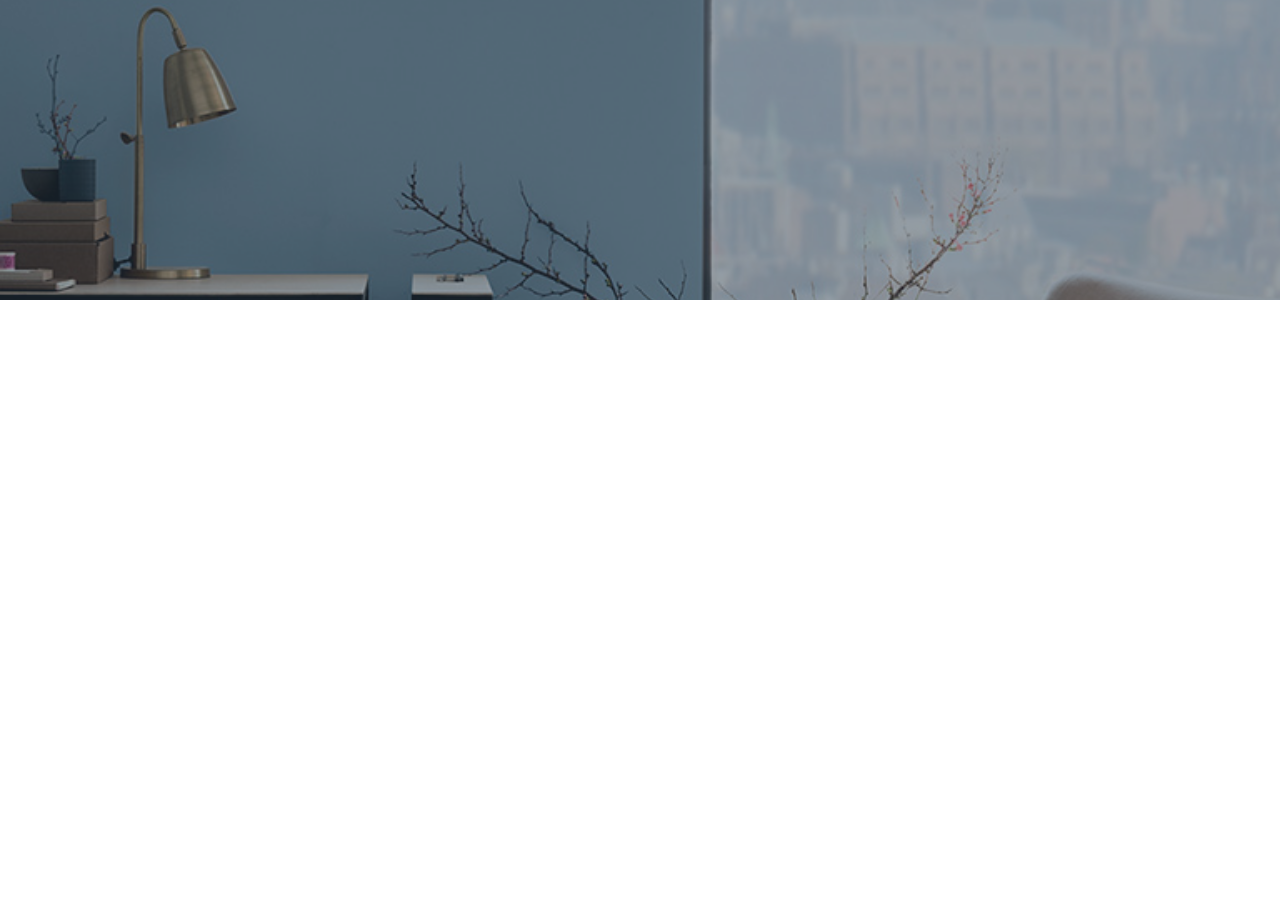
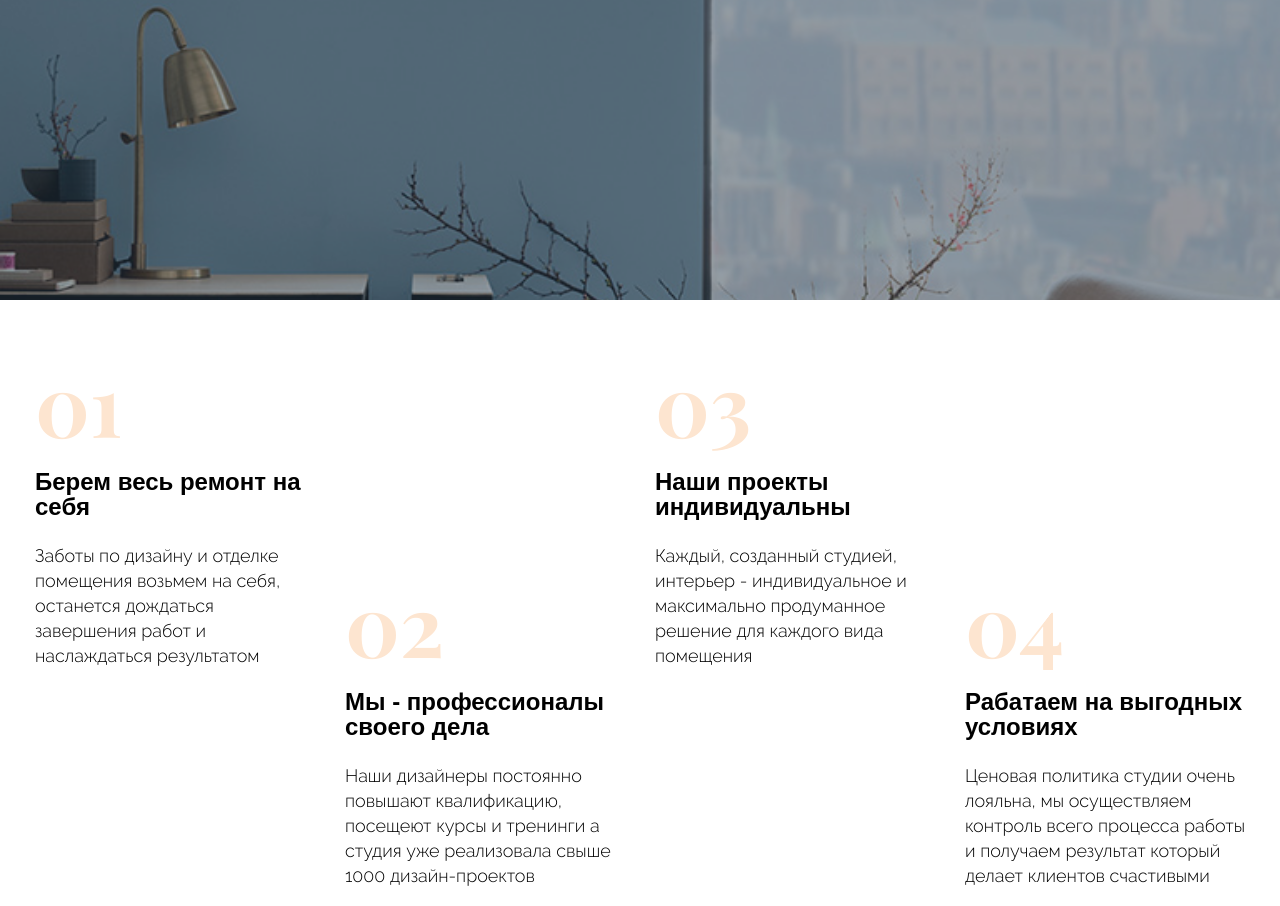
Before and after one commit to Ostin63/adaptive-brume, a website: page source/index.html in a window 1280 px wide. Shown: the part 812-1718 px from the top of the page. Before the commit the page ends 1112 px from the top, so only its background shows below. Drawn offline with nearby package versions, Linux system fonts and the light colour scheme; files that its build step writes are made by us from their sources; files whose address does not match are found by name; a web font is replaced by a local one.

Commit message:
Добавил стили для advantages

```diff
--- a/source/index.html
+++ b/source/index.html
@@ -143,7 +143,7 @@
       <span class="visually-hidden">Закрыть меню</span>
     </button>
   </div>
-  <!--<main>
+  <main>
     <h1 class="visually-hidden">Студия дизайн интерьеров "BRUME interior"</h1>
     <section class="advantages" id="section-2">
       <h2 class="visually-hidden">Преимущества</h2>
@@ -174,7 +174,7 @@
         </li>
       </ol>
     </section>
-    <section class="portfolio">
+    <!--<section class="portfolio">
       <h2 class="portfolio__text" id="section-3">Портфолио</h2>
       <div class="portfolio__block">
         <div class="portfolio__control">
@@ -422,9 +422,9 @@
           </div>
         </li>
       </ul>
-    </section>
+    </section>-->
   </main>
-  <footer class="footer" id="section-6" style="background: #d0d0d0;">
+  <!--<footer class="footer" id="section-6" style="background: #d0d0d0;">
     <div class="main_footer__menu">
       <p class="text">BRUME interior, 2017 <span class="dog">@</span></p>
       <a class="logotype">
--- /dev/null
+++ b/source/sass/blocks/advantages.scss
@@ -0,0 +1,83 @@
+.advantages {
+  padding-top: 30px;
+  background: var(--basic-white);
+
+  @media (min-width: $tablet-width) {
+    padding-top: 60px;
+  }
+
+  @media (min-width: $desktop-width) {
+    padding-top: 100px;
+    display: grid;
+    grid-template-columns: 1fr 1163px 1fr;
+  }
+}
+
+.advantages__list {
+  margin: 0;
+  padding: 0;
+  list-style: none;
+  counter-reset: list1;
+  display: grid;
+  grid-template-columns: 13px 1fr 13px;
+
+  @media (min-width: $tablet-width) {
+    min-width: 700px;
+    margin: 0 auto;
+    padding: 0 35px;
+    display: flex;
+    flex-wrap: wrap;
+    justify-content: space-between;
+  }
+
+  @media (min-width: $desktop-width) {
+    margin: 0;
+    padding: 0;
+    grid-column: 2 / -2;
+  }
+}
+
+.advantages__item {
+  width: 280px;
+  grid-column: 2 / -2;
+
+  &::before {
+    counter-increment: list1;
+    content: "0"counter(list1) "";
+    font-size: 85px;
+    line-height: 85px;
+    font-family: $font-playfair;
+    color: var(--yellow-ligth);
+  }
+
+  &:nth-child(2n) {
+    margin-left: auto;
+
+    @media (min-width: $tablet-width) {
+      margin: 0;
+      margin-top: 220px;
+    }
+
+    @media (min-width: $tablet-width-onli) {
+      margin-top: 0;
+    }
+
+    @media (min-width: $desktop-width-onli) {
+      margin-top: 220px;
+    }
+  }
+}
+
+.advantages__item-title {
+  font-size: 24px;
+  line-height: 25px;
+  font-weight: 600;
+  font-family: $font-raleway;
+}
+
+.advantages__item-text {
+  font-size: 18px;
+  line-height: 25px;
+  font-weight: 300;
+  font-family: $font-raleway;
+}
--- a/source/sass/blocks/modal.scss
+++ b/source/sass/blocks/modal.scss
@@ -144,7 +144,7 @@
   order: 0;
 
   &:hover {
-    opacity: 0.5;
+    opacity: 0.3;
   }
 
   @media (min-width: $tablet-width) {
@@ -155,10 +155,6 @@
 
   @media (min-width: $desktop-width) {
     opacity: 0.5;
-
-    &:hover {
-      opacity: 0.2;
-    }
   }
 }
 
--- a/source/sass/style.scss
+++ b/source/sass/style.scss
@@ -3,3 +3,4 @@
 @import "variables.scss";
 @import "blocks/header.scss";
 @import "blocks/modal.scss";
+@import "blocks/advantages.scss";
--- a/source/sass/variables.scss
+++ b/source/sass/variables.scss
@@ -41,4 +41,6 @@ $border-yellow: 2px solid var(--yellow);
 $gradient: linear-gradient(var(--basic-white) 82%, var(--white-gradient) 18%);
 
 $tablet-width: 768px;
+$tablet-width-onli: 928px;
+$desktop-width-onli: 1208px;
 $desktop-width: 1354px;
```
Also changed, not shown: build/css/style.min.css, build/index.html, 1 other file.
